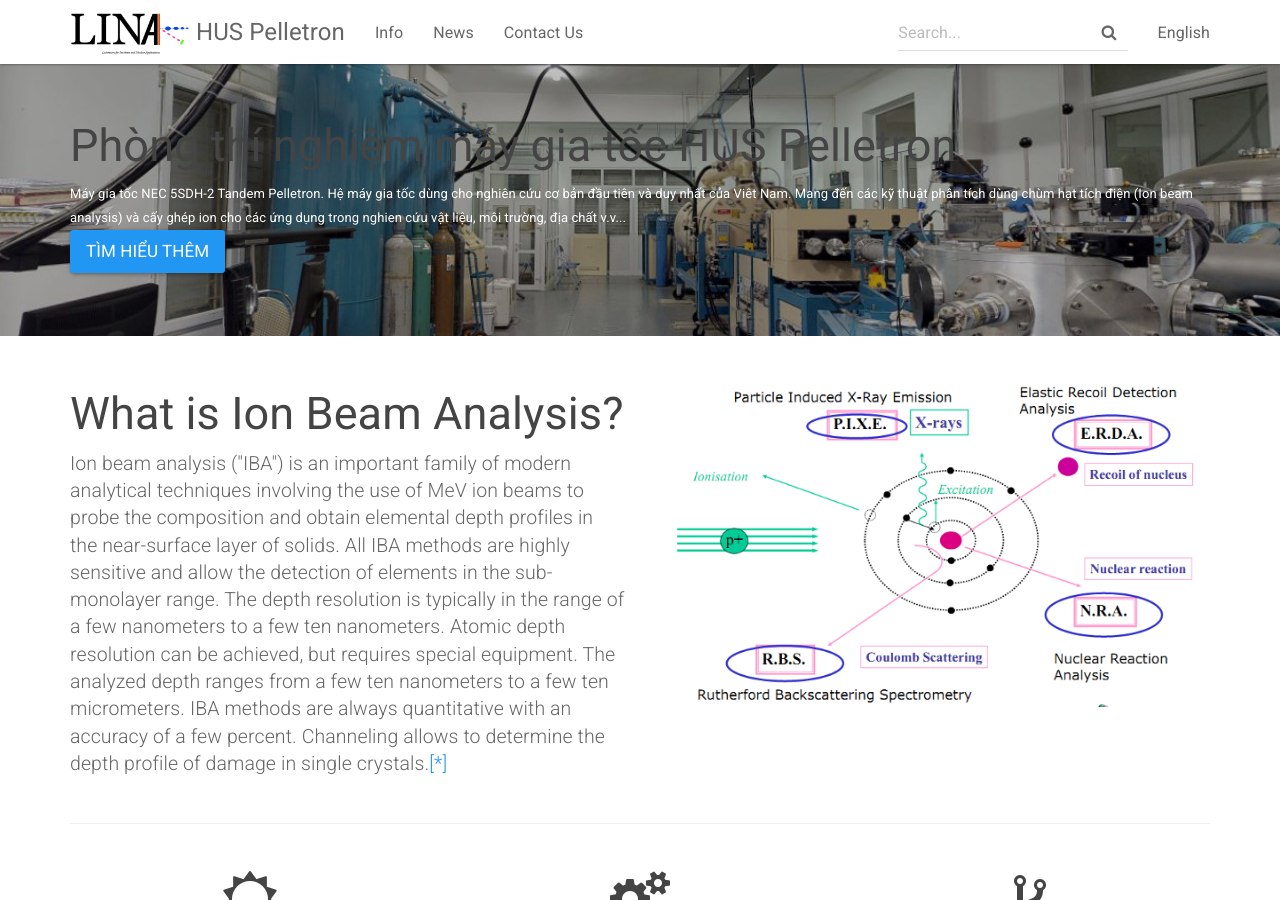
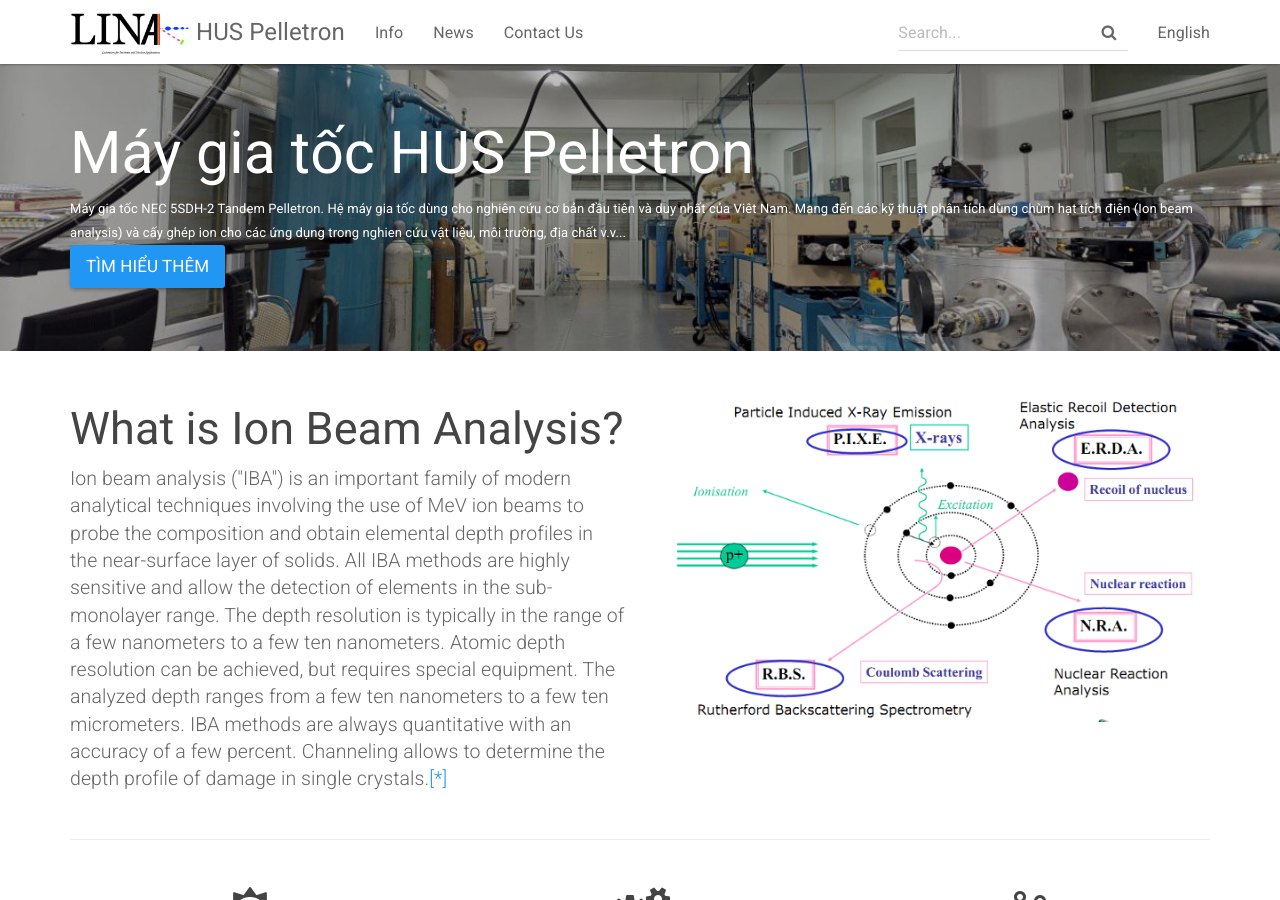
Before and after one commit to huspelletron/vi, a Jekyll site: the page built from index.html, in a window 1280 px wide and 900 px high. Built offline with Jekyll 4.4.1, drawn with Linux system fonts in a browser that asks for light colours.

Commit message:
nec pelletron

```diff
--- a/index.html
+++ b/index.html
@@ -4,7 +4,7 @@
 
 <div class="header-container jumbotron">
     <div class="container">
-        <h2>Phòng thí nghiệm máy gia tốc HUS Pelletron</h2>
+        <h1>Máy gia tốc HUS Pelletron</h1>
         Máy gia tốc NEC 5SDH-2 Tandem Pelletron. Hệ máy gia tốc dùng cho nghiên cứu cơ bản đầu tiên và duy nhất của Viêt Nam. Mang đến các kỹ thuật phân tích dùng chùm hạt tích điện (Ion beam analysis) và cấy ghép ion cho các ứng dụng trong nghien cứu vật liệu, môi trường, địa chất v.v...
         <p><a class="btn btn-primary btn-lg" href="{{ "/docs/home/" | relative_url }}" role="button">Tìm hiểu thêm</a></p>
     </div>
```
